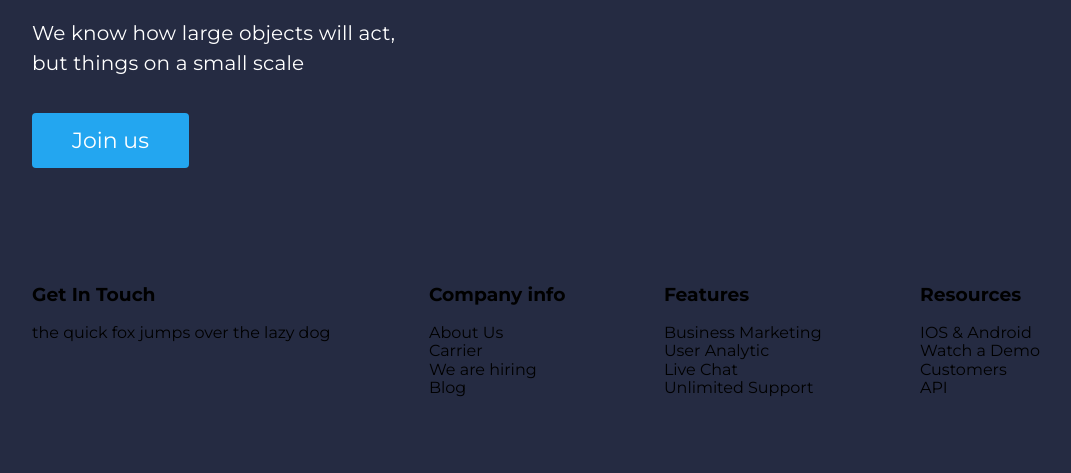
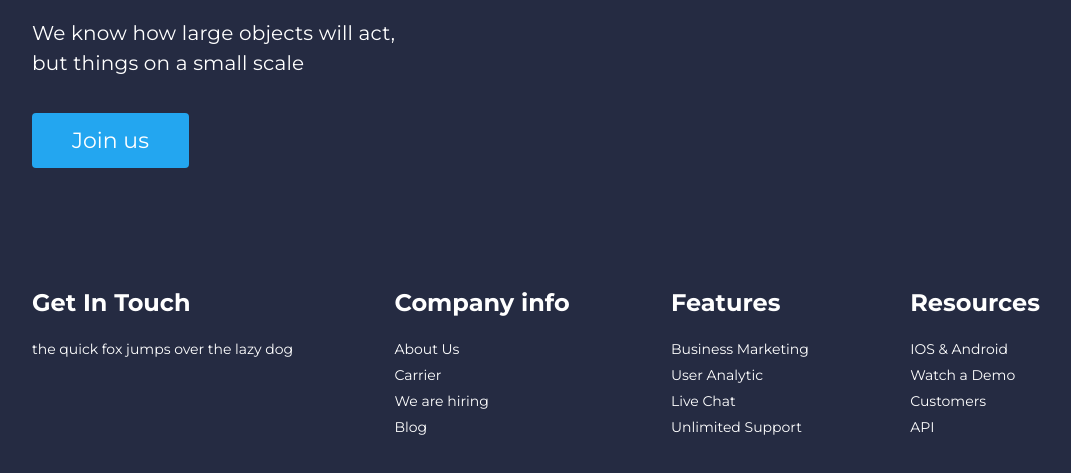
Before and after one commit to Ondimas/Landing, a plain HTML site: page index.html in a window 1280 px wide. Shown: the part 535-1008 px from the top of the page, without its empty margins (104-1175 px from the left). Drawn offline with nearby package versions, Linux system fonts and the light colour scheme.

Commit message:
add style for footer

```diff
--- a/index.html
+++ b/index.html
@@ -41,13 +41,13 @@
 </div>
     <footer class="footer">
         <div class="footer-block">
-            <h3>Get In Touch</h3>
-            <p>the quick fox jumps over the lazy dog</p>
+            <h3 class="footer-title-block">Get In Touch</h3>
+            <p class="footer-proverb">the quick fox jumps over the lazy dog</p>
             <!-- <div>ICONS</div> -->
         </div>
         <div>
-            <h3>Company info</h3>
-            <ul>
+            <h3 class="footer-title-block">Company info</h3>
+            <ul class="footer-block-list">
                 <li>About Us</li>
                 <li>Carrier</li>
                 <li>We are hiring</li>
@@ -55,8 +55,8 @@
             </ul>
         </div>
         <div>
-            <h3>Features</h3>
-            <ul>
+            <h3 class="footer-title-block">Features</h3>
+            <ul class="footer-block-list">
                 <li>Business Marketing</li>
                 <li>User Analytic</li>
                 <li>Live Chat</li>
@@ -64,8 +64,8 @@
             </ul>
         </div>
         <div>
-            <h3>Resources</h3>
-            <ul>
+            <h3 class="footer-title-block">Resources</h3>
+            <ul class="footer-block-list">
                 <li>IOS & Android</li>
                 <li>Watch a Demo</li>
                 <li>Customers</li>
--- a/styles.css
+++ b/styles.css
@@ -95,3 +95,27 @@
     padding: 80px 136px;
     justify-content: space-between;
 }
+
+.footer-title-block {
+    color: white;
+    font-size: 24px;
+}
+
+.footer-block-list {
+    color: #FFFFFF;
+    font-size: 14px;
+    display: flex;
+    flex-direction: column;
+    gap: 10px;
+    margin-top: 20px;
+}
+
+.footer-proverb {
+    color: #FFFFFF;
+    font-size: 14px;
+
+}
+
+.footer-block-list li {
+    cursor: pointer;
+}
```
